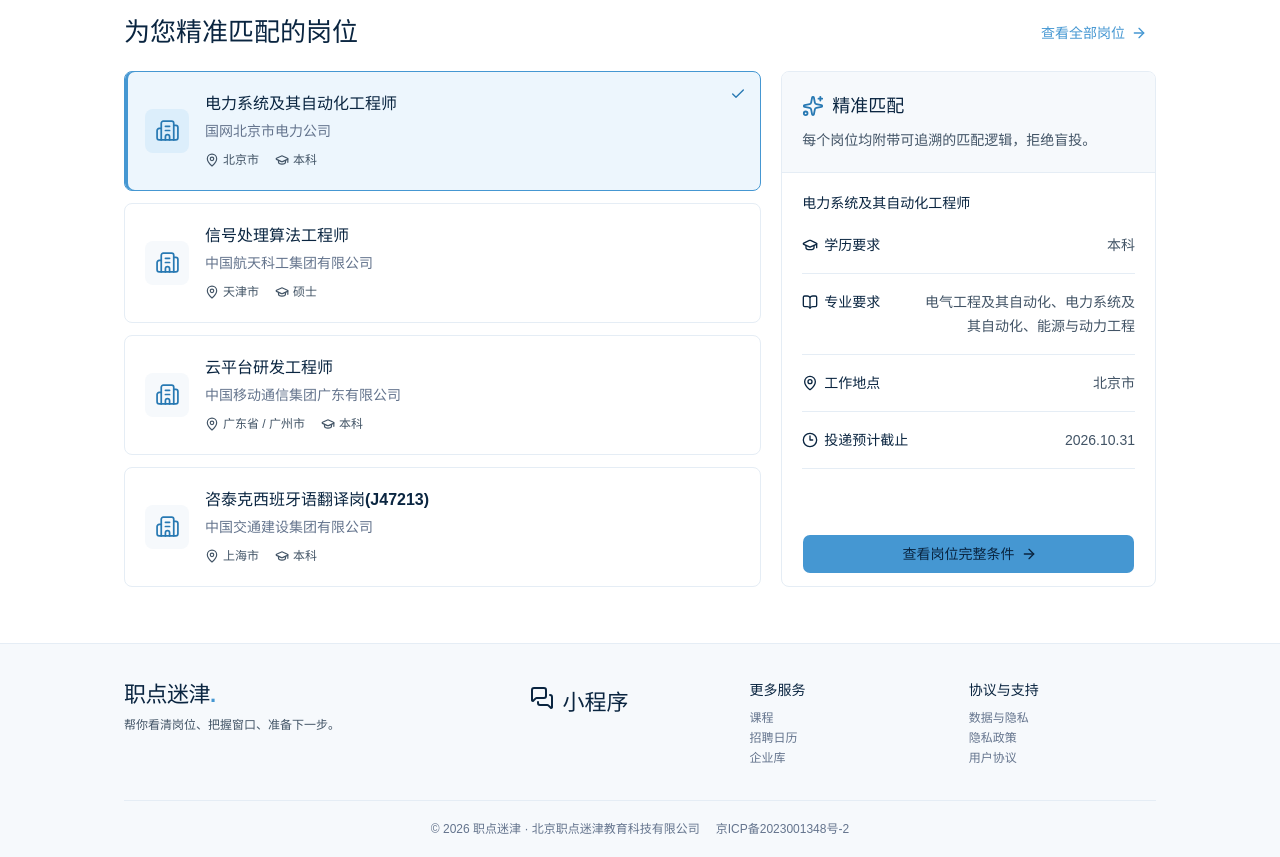
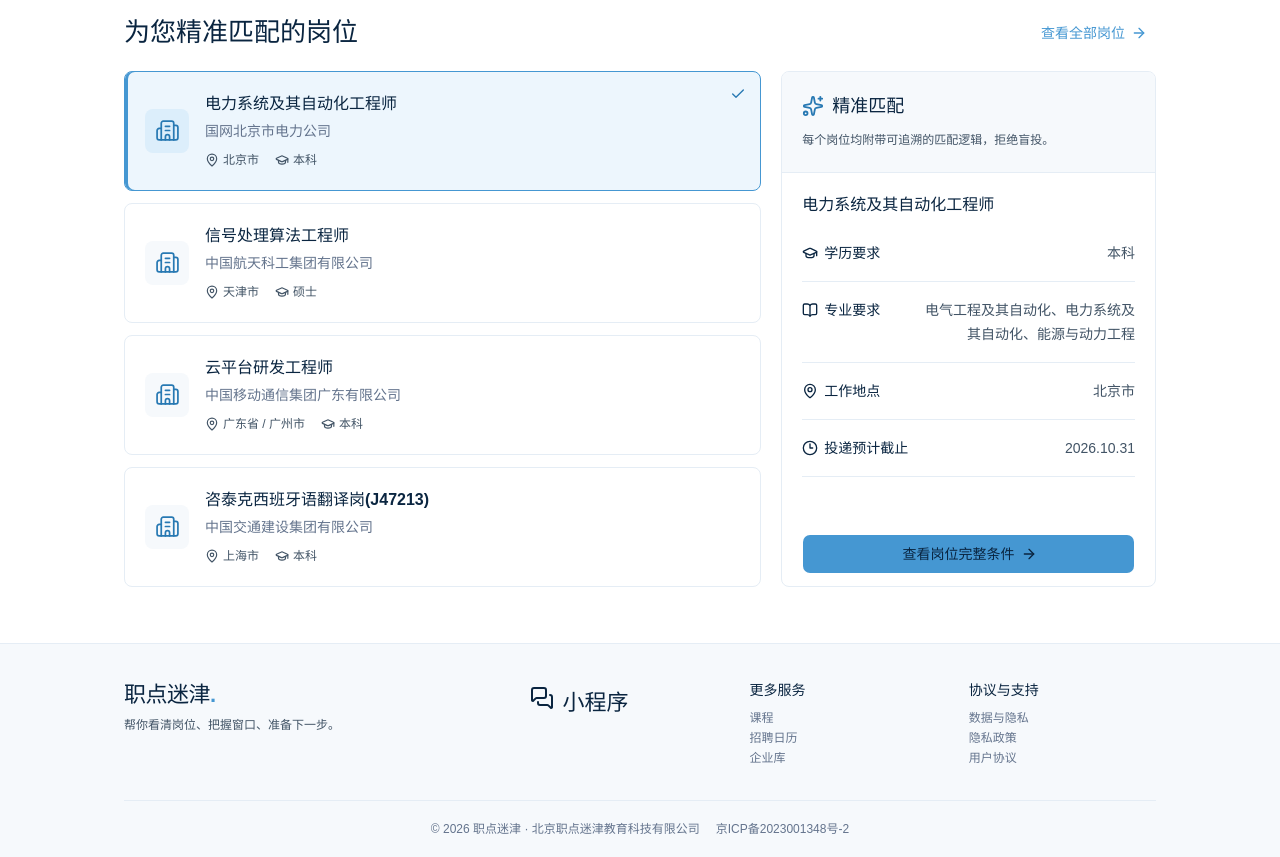
Before and after one commit to lacklock/zhidianmijin-web, a React (Vite) app: page / in a window 1280 px wide. Shown: the part 1060-1917 px from the top of the page. Built offline with nearby package versions, Linux system fonts and the light colour scheme.

Commit message:
调整 ui

```diff
--- a/src/components/home/opportunities.tsx
+++ b/src/components/home/opportunities.tsx
@@ -32,10 +32,10 @@
         <Sparkles aria-hidden="true" className="size-5.5 text-interaction" />
         精准匹配
       </h3>
-      <p className="text-secondary-foreground mt-2 text-sm leading-6">每个岗位均附带可追溯的匹配逻辑，拒绝盲投。</p>
+      <p className="text-secondary-foreground mt-2 text-xs leading-6">每个岗位均附带可追溯的匹配逻辑，拒绝盲投。</p>
     </div>
     <div className="flex-1 p-5 max-[850px]:p-4">
-      <h3 className="text-sm font-medium mb-1">{job.title}</h3>
+      <h3 className="text-base font-medium mb-2">{job.title}</h3>
       <dl className="m-0">
         <DetailRow icon={<GraduationCap aria-hidden="true" />} label="学历要求">{job.degree}</DetailRow>
         <DetailRow icon={<BookOpen aria-hidden="true" />} label="专业要求">{job.majors.join('、')}</DetailRow>
```
